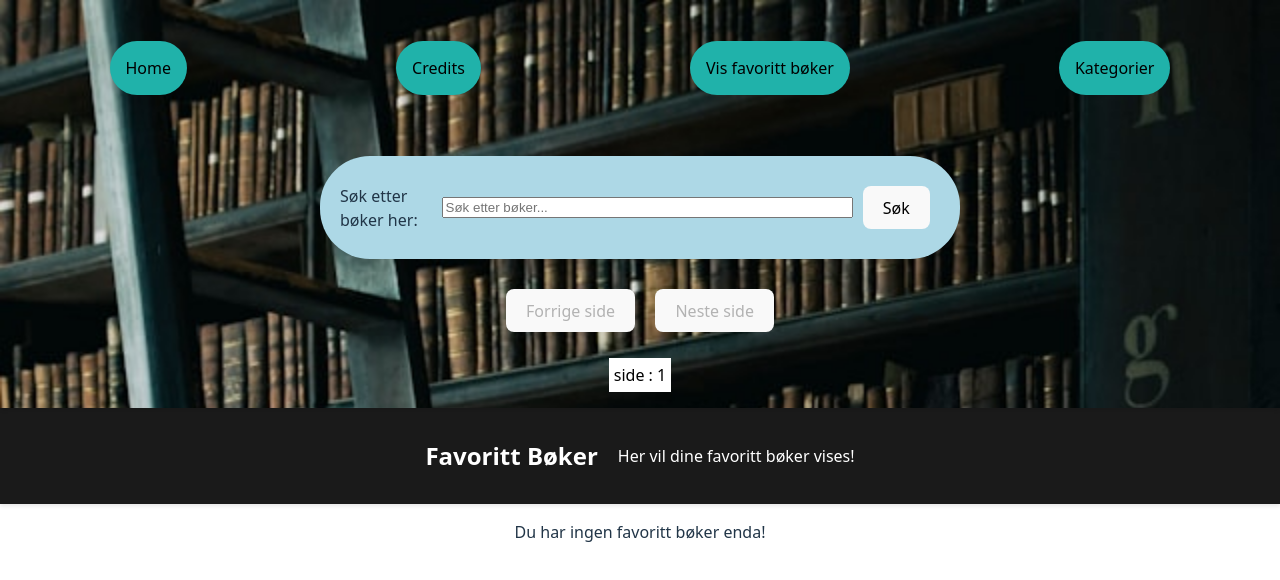
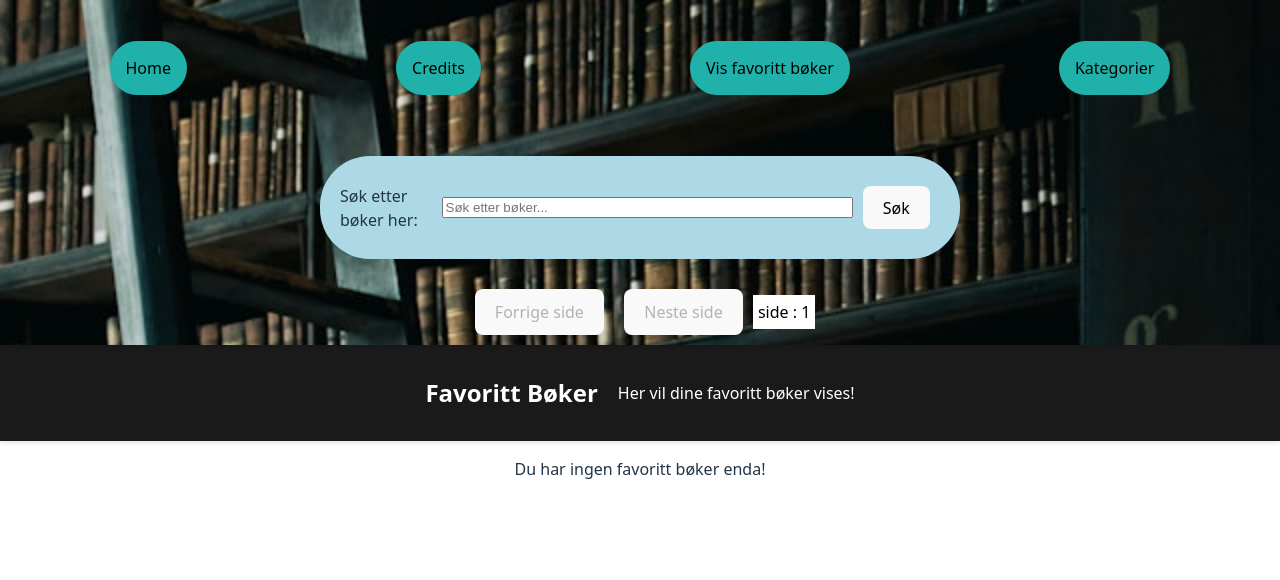
Before and after one commit to Balxkodehodet/Reactopg4-gutendex, a React (Vite) app: page /FavouriteBooks in a window 1280 px wide. Shown: the top 580 px of the page. Built offline with nearby package versions, Linux system fonts and the light colour scheme.

Commit message:
småfixer

```diff
--- a/src/App.css
+++ b/src/App.css
@@ -211,6 +211,11 @@ header button {
 .dialog-modalBtn {
   display: none;
 }
+.buttonContainer {
+  display: flex;
+  flex-direction: row;
+  justify-content: space-between;
+}
 @media (max-width: 450px) {
   .buttonContainer {
     display: flex;
--- a/src/App.jsx
+++ b/src/App.jsx
@@ -25,6 +25,7 @@ function App() {
     setPrevPage,
     setIsHomePage,
     page,
+    query,
   } = useContext(AppContext);
 
   let url = "";
@@ -125,8 +126,9 @@ function App() {
       {data.results && (
         <>
           <h2>
-            Fant {data.count} Resultater i {selectedCategory} <br></br> Trykk på
-            en bok for mer detaljer
+            Fant {data.count} Resultater for <br></br>
+            {selectedCategory ? selectedCategory : query} <br></br> Trykk på en
+            bok for mer detaljer
           </h2>
           <ul id="book-list">
             {data.results.map((book) => (
--- a/src/Components/AppContext.jsx
+++ b/src/Components/AppContext.jsx
@@ -27,6 +27,7 @@ export function AppProvider({ children }) {
   const [prevPage, setPrevPage] = useState(null);
   const [isHomePage, setIsHomePage] = useState(true);
   const [isModalOpen, setIsModalOpen] = useState(false);
+  const [query, setQuery] = useState("");
 
   return (
     <AppContext.Provider
@@ -63,6 +64,8 @@ export function AppProvider({ children }) {
         setIsHomePage,
         isModalOpen,
         setIsModalOpen,
+        query,
+        setQuery,
       }}
     >
       {children}
--- a/src/Layout.jsx
+++ b/src/Layout.jsx
@@ -21,6 +21,8 @@ export default function Layout({ categories = [] }) {
     setIsHomePage,
     isModalOpen,
     setIsModalOpen,
+    query,
+    setQuery,
   } = useContext(AppContext);
 
   // Hooks
@@ -29,7 +31,6 @@ export default function Layout({ categories = [] }) {
   const modalDropdownRef = useRef(null);
   const categoryBtnRef = useRef(null);
   const modalBtnRef = useRef(null);
-  const [query, setQuery] = useState("");
   const navigate = useNavigate();
 
   // Meny modal
@@ -250,8 +251,8 @@ export default function Layout({ categories = [] }) {
           >
             Neste side
           </button>
+          <p className="page">side : {page}</p>
         </div>
-        <p className="page">side : {page}</p>
       </header>
       <main>
         <Outlet />
```
